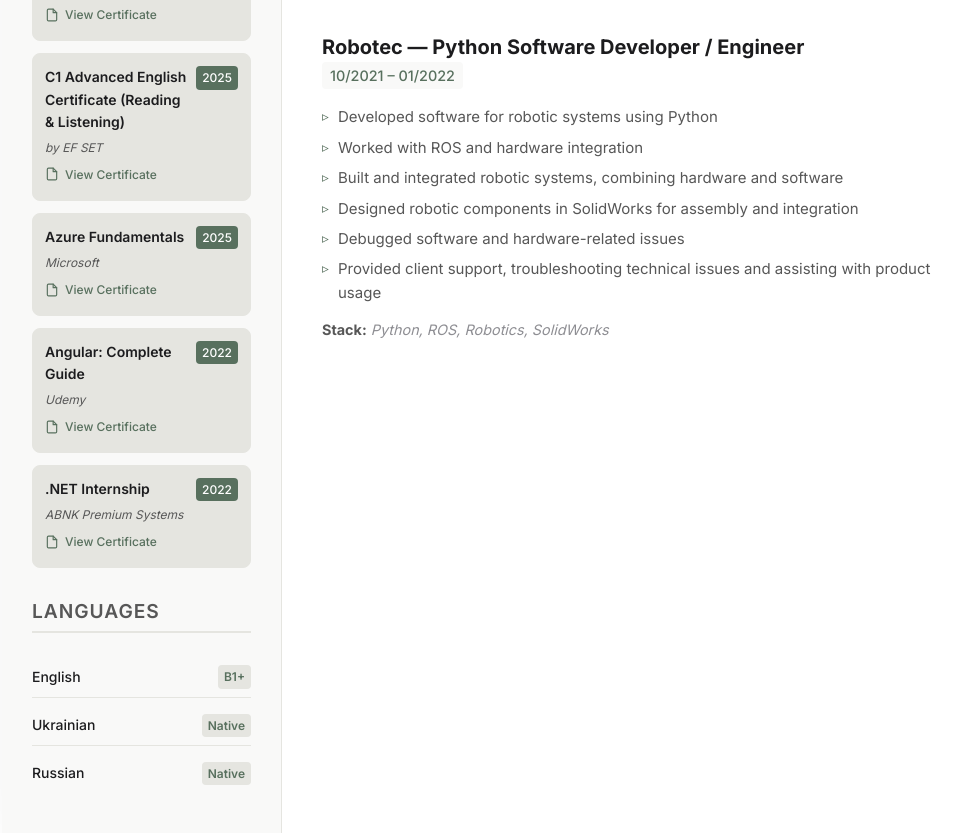
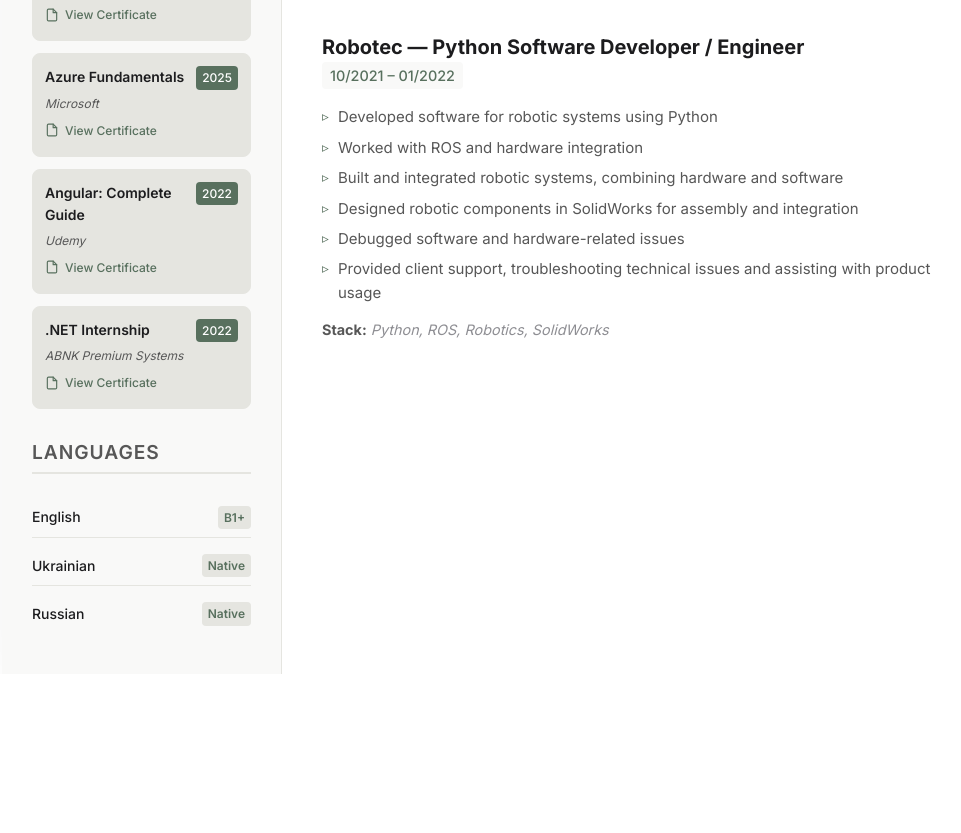
Before and after one commit to Cherevatin/cherevatin.github.io, a plain HTML site: page index.html in a window 1280 px wide. Shown: the part 1870-2703 px from the top of the page, without its empty margins (138-1099 px from the left). After the commit the page ends 2544 px from the top, so only its background shows below. Drawn offline with Linux system fonts and the light colour scheme.

Commit message:
remove efset certificate

```diff
--- a/index.html
+++ b/index.html
@@ -175,20 +175,6 @@
               </div>
               <div class="cert-item">
                 <div class="cert-header">
-                  <span class="cert-title">C1 Advanced English Certificate (Reading & Listening)</span>
-                  <span class="cert-year">2025</span>
-                </div>
-                <div class="cert-issuer">by EF SET</div>
-                <a href="https://cert.efset.org/en/ZrmRps/" target="_blank" class="cert-link">
-                  <svg width="14" height="14" viewBox="0 0 24 24" fill="none" stroke="currentColor" stroke-width="2" stroke-linecap="round" stroke-linejoin="round">
-                    <path d="M14 2H6a2 2 0 0 0-2 2v16a2 2 0 0 0 2 2h12a2 2 0 0 0 2-2V8z"></path>
-                    <polyline points="14 2 14 8 20 8"></polyline>
-                  </svg>
-                  View Certificate
-                </a>
-              </div>
-              <div class="cert-item">
-                <div class="cert-header">
                   <span class="cert-title">Azure Fundamentals</span>
                   <span class="cert-year">2025</span>
                 </div>
```
